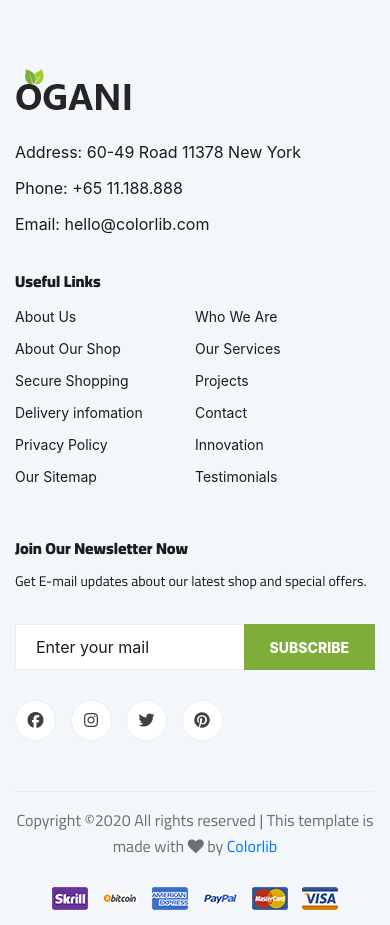
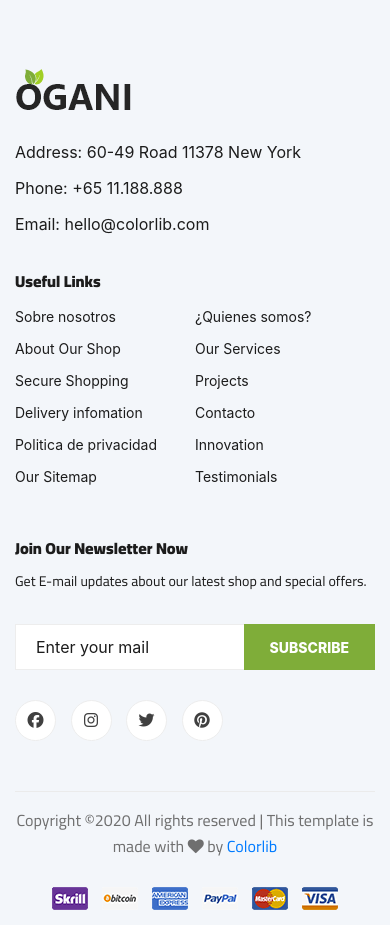
Before and after one commit to adrielhojberg/InfoProject-x, a Django app: template templates/busqueda.html in a window 390 px wide. Shown: the part 646-1571 px from the top of the page. Run offline with Django 3.2, Linux system fonts and the light colour scheme; the template is opened without the code that fills it, so the values that code supplies are empty; parts of the project's set-up code (start-up, migrations or seed data) failed here and were passed over; some libraries are stand-ins or nearby versions.

Commit message:
Categorias V1

```diff
--- a/apps/perfil/models.py
+++ b/apps/perfil/models.py
@@ -1,6 +1,7 @@
 from django.db import models
 from apps.usuarios.models import Usuario
 from PIL import Image
+
 
 class Profile(models.Model):
     user = models.OneToOneField(Usuario, on_delete=models.CASCADE)
@@ -9,7 +10,7 @@ class Profile(models.Model):
     instagram = models.CharField(max_length=30, default="Instagram...")
     twitter = models.CharField(max_length=30, default="@Twitter...")
     telefono = models.BigIntegerField(default=0)
-    rubro = models.CharField(max_length=30, default="Rubro...")
+    rubro = models.CharField(max_length=30)
 
 
     def __str__(self):
--- a/apps/productos/urls.py
+++ b/apps/productos/urls.py
@@ -7,7 +7,6 @@ app_name="productos"
 urlpatterns = [
 	path('Crear/', views.Crear.as_view(), name="crear"),
 	path('Modificar/<str:pk>', views.Modificar.as_view(), name="modificar"),
-	path('Mostrar/', views.Mostrar, name="mostrar"),
 	path('Eliminar/<str:pk>', views.Eliminar.as_view(), name="eliminar"),
 
 
--- a/templates/base.html
+++ b/templates/base.html
@@ -74,71 +74,8 @@
     <!-- Mostrar Perfiles End -->
 
     <!-- Footer Section Begin -->
-    <footer class="footer spad">
-        <div class="container">
-            <div class="row">
-                <div class="col-lg-3 col-md-6 col-sm-6">
-                    <div class="footer__about">
-                        <div class="footer__about__logo">
-                            <a href="./index.html"><img src="img/logo.png" alt=""></a>
-                        </div>
-                        <ul>
-                            <li>Address: 60-49 Road 11378 New York</li>
-                            <li>Phone: +65 11.188.888</li>
-                            <li>Email: hello@colorlib.com</li>
-                        </ul>
-                    </div>
-                </div>
-                <div class="col-lg-4 col-md-6 col-sm-6 offset-lg-1">
-                    <div class="footer__widget">
-                        <h6>Useful Links</h6>
-                        <ul>
-                            <li><a href="#">About Us</a></li>
-                            <li><a href="#">About Our Shop</a></li>
-                            <li><a href="#">Secure Shopping</a></li>
-                            <li><a href="#">Delivery infomation</a></li>
-                            <li><a href="#">Privacy Policy</a></li>
-                            <li><a href="#">Our Sitemap</a></li>
-                        </ul>
-                        <ul>
-                            <li><a href="#">Who We Are</a></li>
-                            <li><a href="#">Our Services</a></li>
-                            <li><a href="#">Projects</a></li>
-                            <li><a href="#">Contact</a></li>
-                            <li><a href="#">Innovation</a></li>
-                            <li><a href="#">Testimonials</a></li>
-                        </ul>
-                    </div>
-                </div>
-                <div class="col-lg-4 col-md-12">
-                    <div class="footer__widget">
-                        <h6>Join Our Newsletter Now</h6>
-                        <p>Get E-mail updates about our latest shop and special offers.</p>
-                        <form action="#">
-                            <input type="text" placeholder="Enter your mail">
-                            <button type="submit" class="site-btn">Subscribe</button>
-                        </form>
-                        <div class="footer__widget__social">
-                            <a href="#"><i class="fa fa-facebook"></i></a>
-                            <a href="#"><i class="fa fa-instagram"></i></a>
-                            <a href="#"><i class="fa fa-twitter"></i></a>
-                            <a href="#"><i class="fa fa-pinterest"></i></a>
-                        </div>
-                    </div>
-                </div>
-            </div>
-            <div class="row">
-                <div class="col-lg-12">
-                    <div class="footer__copyright">
-                        <div class="footer__copyright__text"><p><!-- Link back to Colorlib can't be removed. Template is licensed under CC BY 3.0. -->
-  Copyright &copy;<script>document.write(new Date().getFullYear());</script> All rights reserved | This template is made with <i class="fa fa-heart" aria-hidden="true"></i> by <a href="https://colorlib.com" target="_blank">Colorlib</a>
-  <!-- Link back to Colorlib can't be removed. Template is licensed under CC BY 3.0. --></p></div>
-                        <div class="footer__copyright__payment"><img src="img/payment-item.png" alt=""></div>
-                    </div>
-                </div>
-            </div>
-        </div>
-    </footer>
+    {% include 'footer.html' %}
+
     <!-- Footer Section End -->
 
     <!-- Js Plugins -->
--- /dev/null
+++ b/templates/footer.html
@@ -0,0 +1,65 @@
+<footer class="footer spad">
+    <div class="container">
+        <div class="row">
+            <div class="col-lg-3 col-md-6 col-sm-6">
+                <div class="footer__about">
+                    <div class="footer__about__logo">
+                        <a href="./index.html"><img src="img/logo.png" alt=""></a>
+                    </div>
+                    <ul>
+                        <li>Address: 60-49 Road 11378 New York</li>
+                        <li>Phone: +65 11.188.888</li>
+                        <li>Email: hello@colorlib.com</li>
+                    </ul>
+                </div>
+            </div>
+            <div class="col-lg-4 col-md-6 col-sm-6 offset-lg-1">
+                <div class="footer__widget">
+                    <h6>Useful Links</h6>
+                    <ul>
+                        <li><a href="#">Sobre nosotros</a></li>
+                        <li><a href="#">About Our Shop</a></li>
+                        <li><a href="#">Secure Shopping</a></li>
+                        <li><a href="#">Delivery infomation</a></li>
+                        <li><a href="#">Politica de privacidad</a></li>
+                        <li><a href="#">Our Sitemap</a></li>
+                    </ul>
+                    <ul>
+                        <li><a href="#">¿Quienes somos?</a></li>
+                        <li><a href="#">Our Services</a></li>
+                        <li><a href="#">Projects</a></li>
+                        <li><a href="#">Contacto</a></li>
+                        <li><a href="#">Innovation</a></li>
+                        <li><a href="#">Testimonials</a></li>
+                    </ul>
+                </div>
+            </div>
+            <div class="col-lg-4 col-md-12">
+                <div class="footer__widget">
+                    <h6>Join Our Newsletter Now</h6>
+                    <p>Get E-mail updates about our latest shop and special offers.</p>
+                    <form action="#">
+                        <input type="text" placeholder="Enter your mail">
+                        <button type="submit" class="site-btn">Subscribe</button>
+                    </form>
+                    <div class="footer__widget__social">
+                        <a href="#"><i class="fa fa-facebook"></i></a>
+                        <a href="#"><i class="fa fa-instagram"></i></a>
+                        <a href="#"><i class="fa fa-twitter"></i></a>
+                        <a href="#"><i class="fa fa-pinterest"></i></a>
+                    </div>
+                </div>
+            </div>
+        </div>
+        <div class="row">
+            <div class="col-lg-12">
+                <div class="footer__copyright">
+                    <div class="footer__copyright__text"><p><!-- Link back to Colorlib can't be removed. Template is licensed under CC BY 3.0. -->
+Copyright &copy;<script>document.write(new Date().getFullYear());</script> All rights reserved | This template is made with <i class="fa fa-heart" aria-hidden="true"></i> by <a href="https://colorlib.com" target="_blank">Colorlib</a>
+<!-- Link back to Colorlib can't be removed. Template is licensed under CC BY 3.0. --></p></div>
+                    <div class="footer__copyright__payment"><img src="img/payment-item.png" alt=""></div>
+                </div>
+            </div>
+        </div>
+    </div>
+</footer>
--- a/templates/header.html
+++ b/templates/header.html
@@ -48,10 +48,7 @@
                                 <i class="fa fa-sign-out fa-sm fa-fw mr-2 text-gray-400"></i>
                                 Crear Producto
                             </a>
-                            <a class="dropdown-item" href="{% url 'productos:mostrar' %}">
-                                <i class="fa fa-sign-out fa-sm fa-fw mr-2 text-gray-400"></i>
-                                Mostrar Producto
-                            </a>
+
 
                         </div>
                       </li>
--- a/templates/usuarios/user_profile.html
+++ b/templates/usuarios/user_profile.html
@@ -103,6 +103,7 @@
                 </button>
 
               {% endif%}
+              {% include 'productos/mostrar.html' %}
                     <img src="https://images.unsplash.com/photo-1506667527953-22eca67dd919?ixlib=rb-0.3.5&ixid=eyJhcHBfaWQiOjEyMDd9&s=6326214b7ce18d74dde5e88db4a12dd5&auto=format&fit=crop&w=750&q=80" class="rounded">
                     <img src="https://images.unsplash.com/photo-1505784045224-1247b2b29cf3?ixlib=rb-0.3.5&ixid=eyJhcHBfaWQiOjEyMDd9&s=ec2bdc92a9687b6af5089b335691830e&auto=format&fit=crop&w=750&q=80" class="rounded">  					</div>
             <div class="col-md-3 mr-auto">
```
Also changed, not shown: apps/productos/views.py (+2 -6 lines), apps/usuarios/forms.py (+13 -1 lines), apps/usuarios/views.py (+27 -24 lines), templates/productos/mostrar.html (+7 -6 lines), apps/perfil/migrations/0004_auto_20200929_1749.py (added), media/profile_pics/2_bz6k88A.jpg (added).
